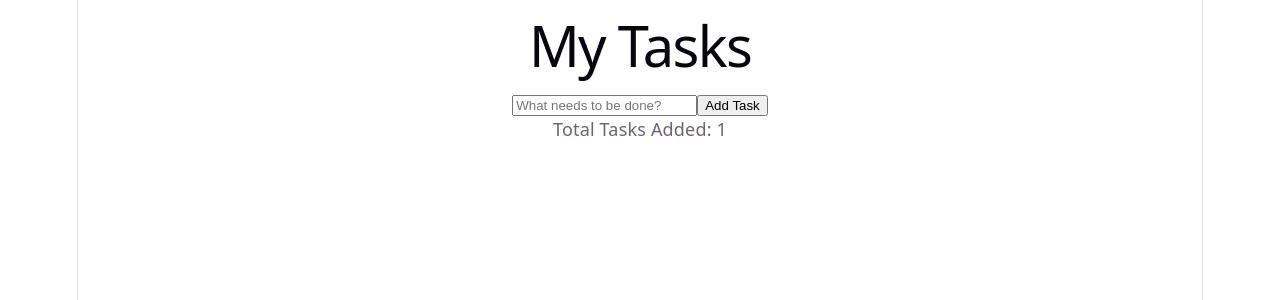
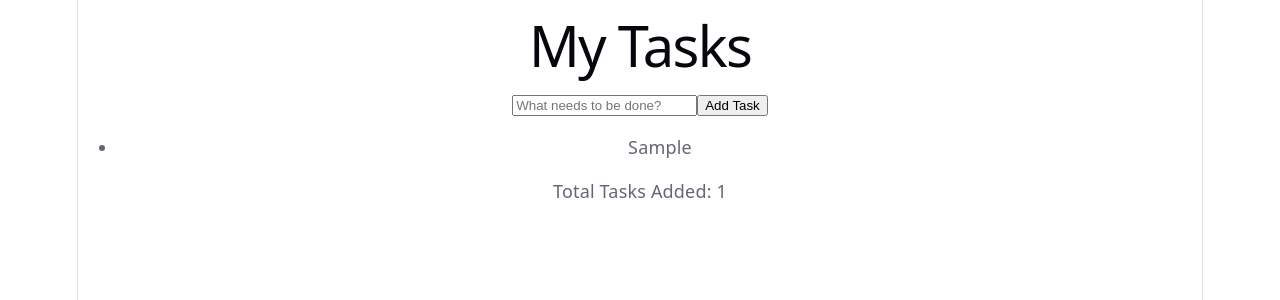
Before and after one commit to FatimaGhafoor/my-todo-app, a React (Vite) app: page / in a window 1280 px wide. Both pictures are taken after typing "Sample" into the empty fields and a click on the button "Add Task". Shown: the top 300 px of the page. Built offline with nearby package versions, Linux system fonts and the light colour scheme.

Commit message:
feat: display todos logic by using map on array

```diff
--- a/src/App.jsx
+++ b/src/App.jsx
@@ -14,6 +14,7 @@ export default function App() {
 
     setInputValue("");
   };
+  const todoList = todos.map((todo) => <li key={todo.id}>{todo.text}</li>);
 
   return (
     <div className="main-container">
@@ -28,6 +29,7 @@ export default function App() {
         />
         <button type="submit">Add Task</button>
       </form>
+      <ul className="todos-list">{todoList}</ul>
       <p>Total Tasks Added: {todos.length}</p>
     </div>
   );
```
